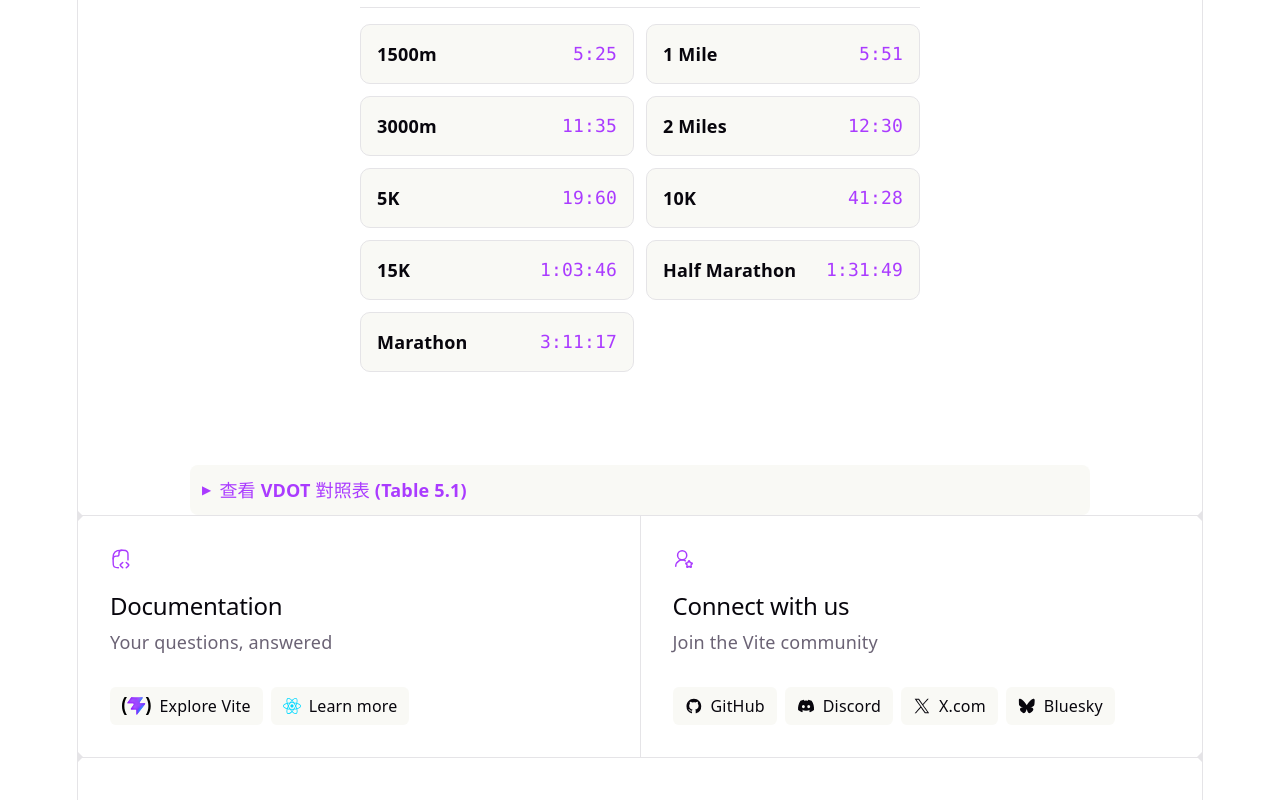
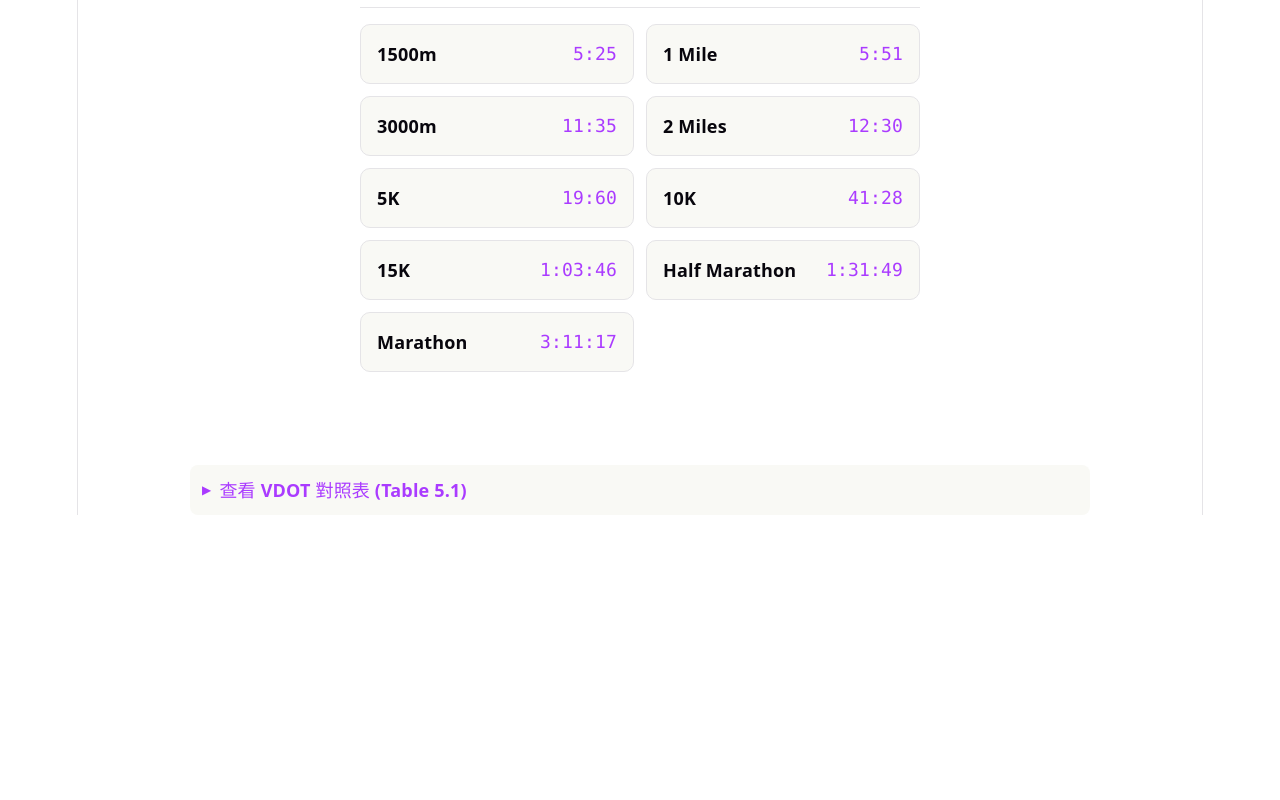
Before and after one commit to Shih-Wei-Lin/Pacalculator, a React (Vite) app: page / in a window 1280 px wide. Shown: the part 1435-2235 px from the top of the page. After the commit the page ends 1950 px from the top, so only its background shows below. Built offline with nearby package versions, Linux system fonts and the light colour scheme.

Commit message:
ui: remove documentation and social sections

```diff
--- a/src/App.tsx
+++ b/src/App.tsx
@@ -28,92 +28,6 @@
           <ReferenceTable />
         </details>
       </section>
-
-      <div className="ticks"></div>
-
-      <section id="next-steps">
-        <div id="docs">
-          <svg className="icon" role="presentation" aria-hidden="true">
-            <use href="/icons.svg#documentation-icon"></use>
-          </svg>
-          <h2>Documentation</h2>
-          <p>Your questions, answered</p>
-          <ul>
-            <li>
-              <a href="https://vite.dev/" target="_blank">
-                <img className="logo" src={viteLogo} alt="" />
-                Explore Vite
-              </a>
-            </li>
-            <li>
-              <a href="https://react.dev/" target="_blank">
-                <img className="button-icon" src={reactLogo} alt="" />
-                Learn more
-              </a>
-            </li>
-          </ul>
-        </div>
-        <div id="social">
-          <svg className="icon" role="presentation" aria-hidden="true">
-            <use href="/icons.svg#social-icon"></use>
-          </svg>
-          <h2>Connect with us</h2>
-          <p>Join the Vite community</p>
-          <ul>
-            <li>
-              <a href="https://github.com/vitejs/vite" target="_blank">
-                <svg
-                  className="button-icon"
-                  role="presentation"
-                  aria-hidden="true"
-                >
-                  <use href="/icons.svg#github-icon"></use>
-                </svg>
-                GitHub
-              </a>
-            </li>
-            <li>
-              <a href="https://chat.vite.dev/" target="_blank">
-                <svg
-                  className="button-icon"
-                  role="presentation"
-                  aria-hidden="true"
-                >
-                  <use href="/icons.svg#discord-icon"></use>
-                </svg>
-                Discord
-              </a>
-            </li>
-            <li>
-              <a href="https://x.com/vite_js" target="_blank">
-                <svg
-                  className="button-icon"
-                  role="presentation"
-                  aria-hidden="true"
-                >
-                  <use href="/icons.svg#x-icon"></use>
-                </svg>
-                X.com
-              </a>
-            </li>
-            <li>
-              <a href="https://bsky.app/profile/vite.dev" target="_blank">
-                <svg
-                  className="button-icon"
-                  role="presentation"
-                  aria-hidden="true"
-                >
-                  <use href="/icons.svg#bluesky-icon"></use>
-                </svg>
-                Bluesky
-              </a>
-            </li>
-          </ul>
-        </div>
-      </section>
-
-      <div className="ticks"></div>
-      <section id="spacer"></section>
     </>
   )
 }
```
